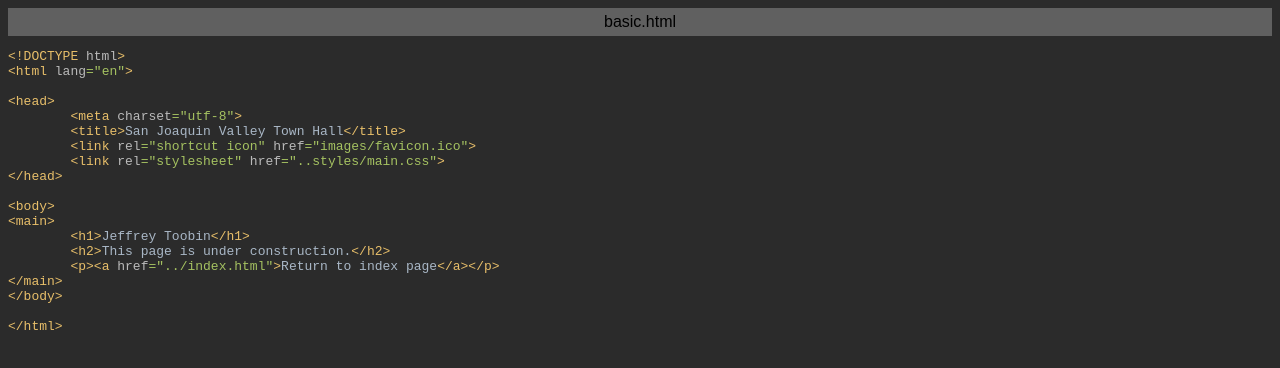
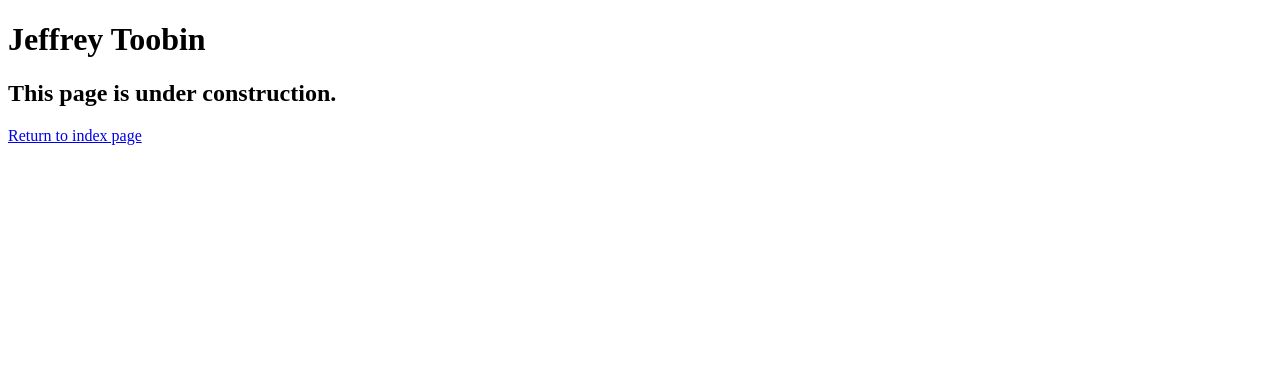
Before and after one commit to oscar7845/A10, a plain HTML site: page toobin.html in a window 1280 px wide. Drawn offline with Linux system fonts and the light colour scheme; files that its build step writes are made by us from their sources.

Commit message:
Update toobin.html

```diff
--- a/toobin.html
+++ b/toobin.html
@@ -1,39 +1,19 @@
-<html>
+<!DOCTYPE html>
+<html lang="en">
+
 <head>
-<title>basic.html</title>
-<meta http-equiv="Content-Type" content="text/html; charset=utf-8">
-<style type="text/css">
-.s0 { color: #e8bf6a;}
-.s1 { color: #a9b7c6;}
-.s2 { color: #bababa;}
-.s3 { color: #a5c261;}
-</style>
+	<meta charset="utf-8">
+	<title>San Joaquin Valley Town Hall</title>
+	<link rel="shortcut icon" href="images/favicon.ico">
+	<link rel="stylesheet" href="..styles/main.css">
 </head>
-<body bgcolor="#2b2b2b">
-<table CELLSPACING=0 CELLPADDING=5 COLS=1 WIDTH="100%" BGCOLOR="#606060" >
-<tr><td><center>
-<font face="Arial, Helvetica" color="#000000">
-basic.html</font>
-</center></td></tr></table>
-<pre><span class="s0">&lt;!DOCTYPE </span><span class="s2">html</span><span class="s0">&gt;</span>
-<span class="s0">&lt;html </span><span class="s2">lang</span><span class="s3">=&quot;en&quot;</span><span class="s0">&gt;</span>
 
-<span class="s0">&lt;head&gt;</span>
-	<span class="s0">&lt;meta </span><span class="s2">charset</span><span class="s3">=&quot;utf-8&quot;</span><span class="s0">&gt;</span>
-	<span class="s0">&lt;title&gt;</span><span class="s1">San Joaquin Valley Town Hall</span><span class="s0">&lt;/title&gt;</span>
-	<span class="s0">&lt;link </span><span class="s2">rel</span><span class="s3">=&quot;shortcut icon&quot; </span><span class="s2">href</span><span class="s3">=&quot;images/favicon.ico&quot;</span><span class="s0">&gt;</span>
-	<span class="s0">&lt;link </span><span class="s2">rel</span><span class="s3">=&quot;stylesheet&quot; </span><span class="s2">href</span><span class="s3">=&quot;..styles/main.css&quot;</span><span class="s0">&gt;</span>
-<span class="s0">&lt;/head&gt;</span>
+<body>
+<main>
+	<h1>Jeffrey Toobin</h1>
+	<h2>This page is under construction.</h2>
+	<p><a href="../index.html">Return to index page</a></p>
+</main>
+</body>
 
-<span class="s0">&lt;body&gt;</span>
-<span class="s0">&lt;main&gt;</span>
-	<span class="s0">&lt;h1&gt;</span><span class="s1">Jeffrey Toobin</span><span class="s0">&lt;/h1&gt;</span>
-	<span class="s0">&lt;h2&gt;</span><span class="s1">This page is under construction.</span><span class="s0">&lt;/h2&gt;</span>
-	<span class="s0">&lt;p&gt;&lt;a </span><span class="s2">href</span><span class="s3">=&quot;../index.html&quot;</span><span class="s0">&gt;</span><span class="s1">Return to index page</span><span class="s0">&lt;/a&gt;&lt;/p&gt;</span>
-<span class="s0">&lt;/main&gt;</span>
-<span class="s0">&lt;/body&gt;</span>
-
-<span class="s0">&lt;/html&gt;</span>
-</pre>
-</body>
 </html>
```
